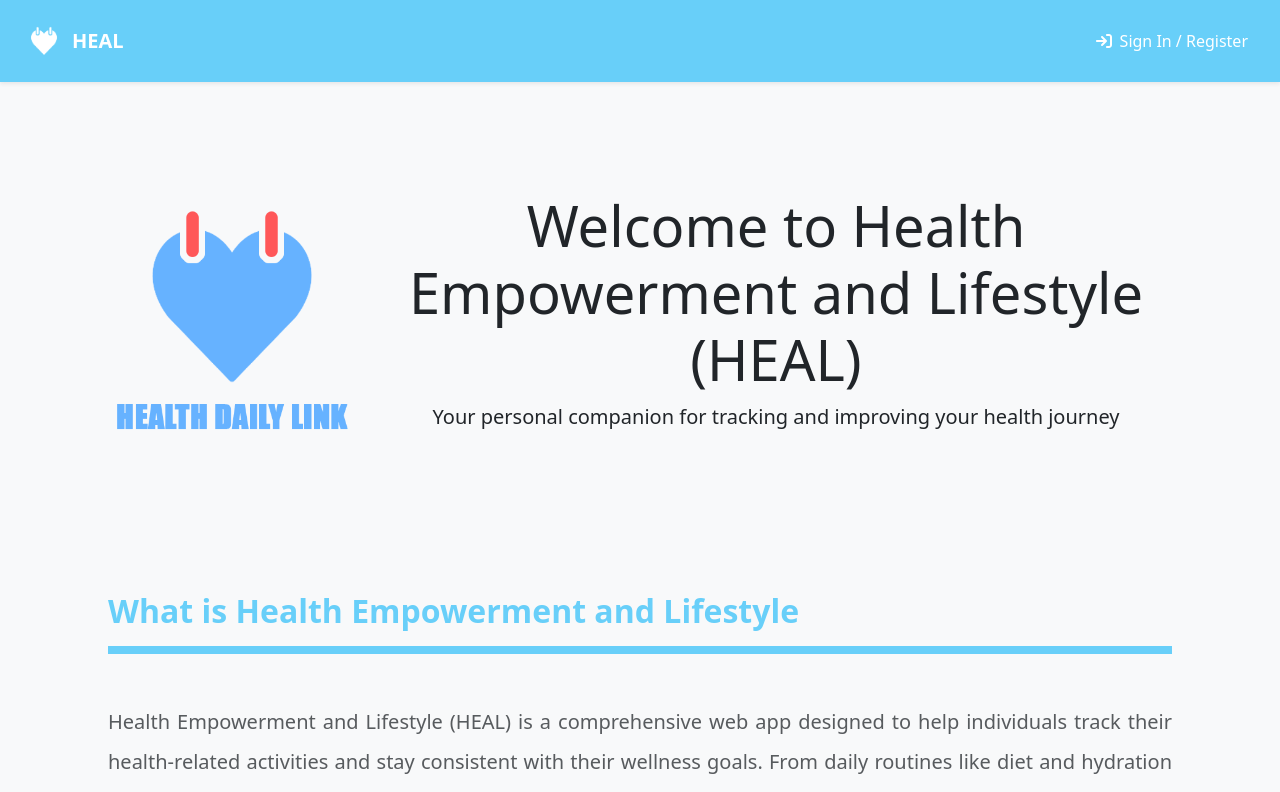
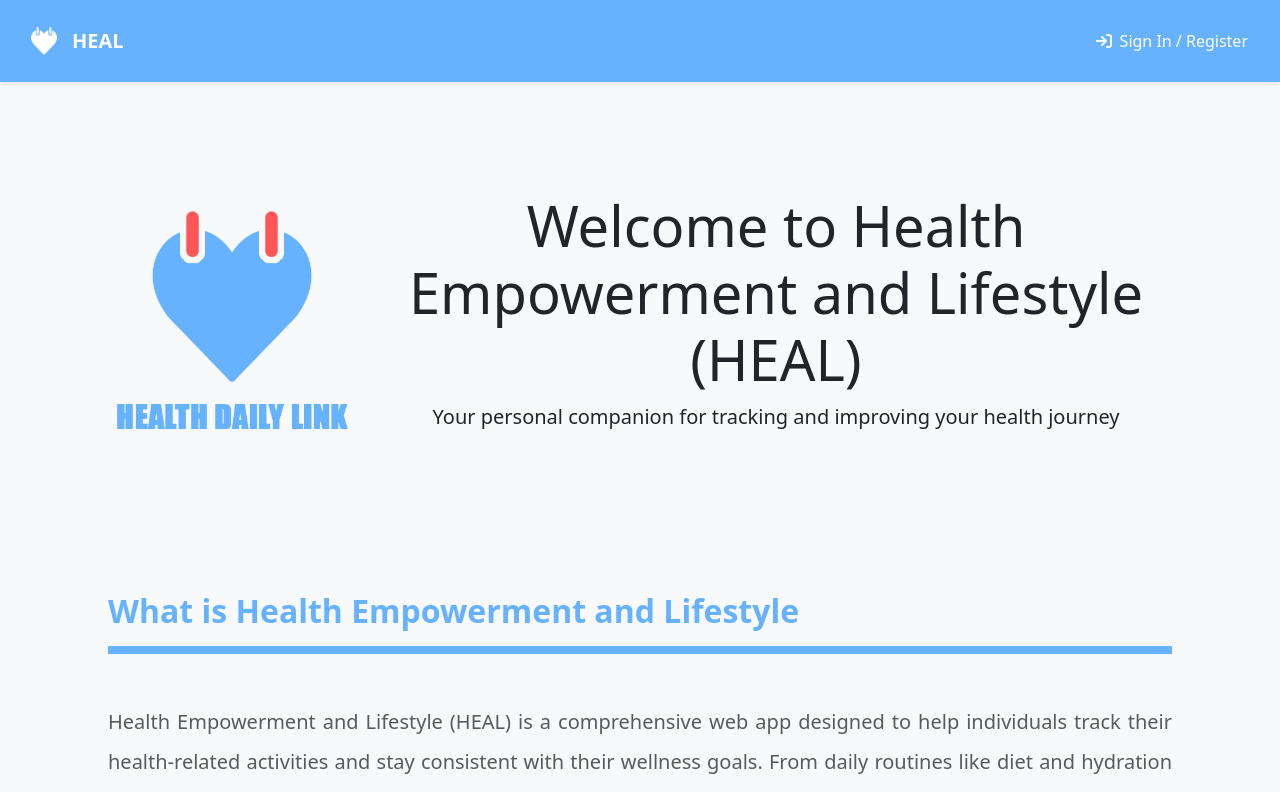
Before and after one commit to makkahwi/heal-tracker, a React (Create React App) app: page / in a window 1280 px wide. Shown: the top 792 px of the page. Built offline with nearby package versions, Linux system fonts and the light colour scheme.

Commit message:
Revert "Update Brand Theme Colors"
This reverts commit 3ce5a4ea48a1571e116bf39464c2caa3e5f0d666.

```diff
--- a/src/Style/custom.scss
+++ b/src/Style/custom.scss
@@ -1,6 +1,6 @@
 $theme-colors: (
-  "primary": #68cff9,
-  "secondary": #aee4fa,
+  "primary": #66b2ff,
+  "secondary": #ff5758,
 );
 
 // Import Bootstrap and its default variables
```
